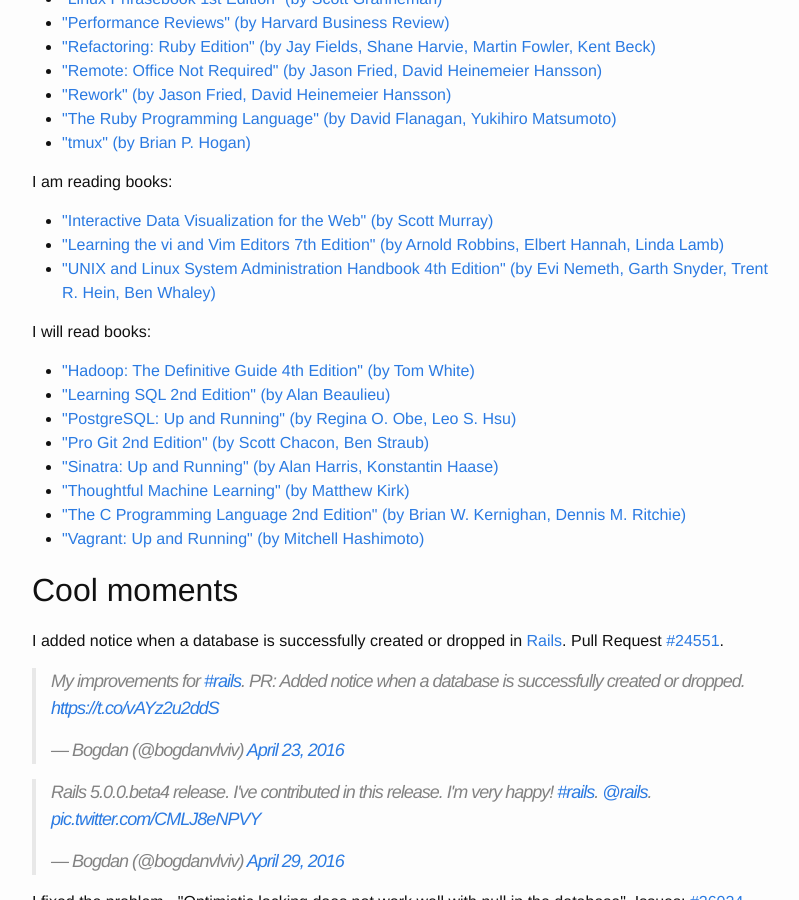
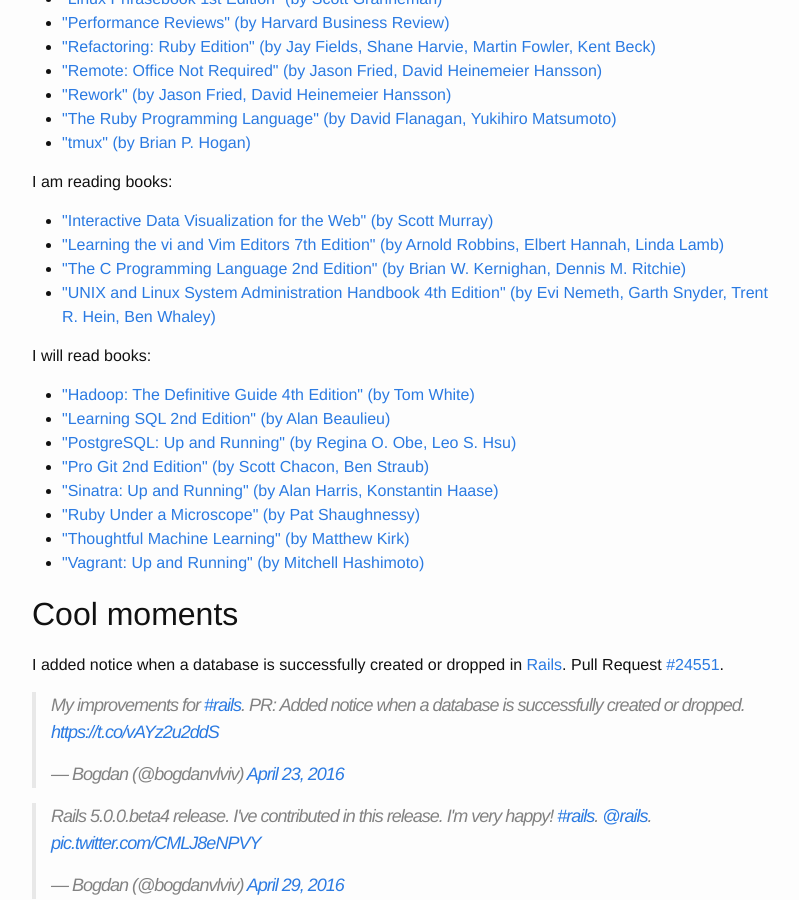
Before and after one commit to crowdpro3/bogdanvlviv.github.io, a Jekyll site: the page built from about.html, in a window 1280 px wide and 900 px high, scrolled down 563 px. Shown: the whole window, without its empty margins (238-1037 px from the left). Built offline with Jekyll 4.4.1, drawn with Linux system fonts in a browser that asks for light colours; comment, search, counter and statistics services are not loaded.

Commit message:
Add new books on about.html

```diff
--- a/about.html
+++ b/about.html
@@ -109,6 +109,11 @@
     </a>
   </li>
   <li>
+    <a href="https://www.amazon.com/Programming-Language-Brian-W-Kernighan/dp/0131103628" target="_blank">
+      "The C Programming Language 2nd Edition" (by Brian W. Kernighan, Dennis M. Ritchie)
+    </a>
+  </li>
+  <li>
     <a href="https://www.amazon.com/Linux-System-Administration-Handbook-Edition/dp/0131480057" target="_blank">
       "UNIX and Linux System Administration Handbook 4th Edition" (by Evi Nemeth, Garth Snyder, Trent R. Hein, Ben Whaley)
     </a>
@@ -145,13 +150,13 @@
     </a>
   </li>
   <li>
-    <a href="http://shop.oreilly.com/product/0636920032298.do" target="_blank">
-      "Thoughtful Machine Learning" (by Matthew Kirk)
+    <a href="https://www.nostarch.com/rum" target="_blank">
+      "Ruby Under a Microscope" (by Pat Shaughnessy)
     </a>
   </li>
   <li>
-    <a href="https://www.amazon.com/Programming-Language-Brian-W-Kernighan/dp/0131103628" target="_blank">
-      "The C Programming Language 2nd Edition" (by Brian W. Kernighan, Dennis M. Ritchie)
+    <a href="http://shop.oreilly.com/product/0636920032298.do" target="_blank">
+      "Thoughtful Machine Learning" (by Matthew Kirk)
     </a>
   </li>
   <li>
```
